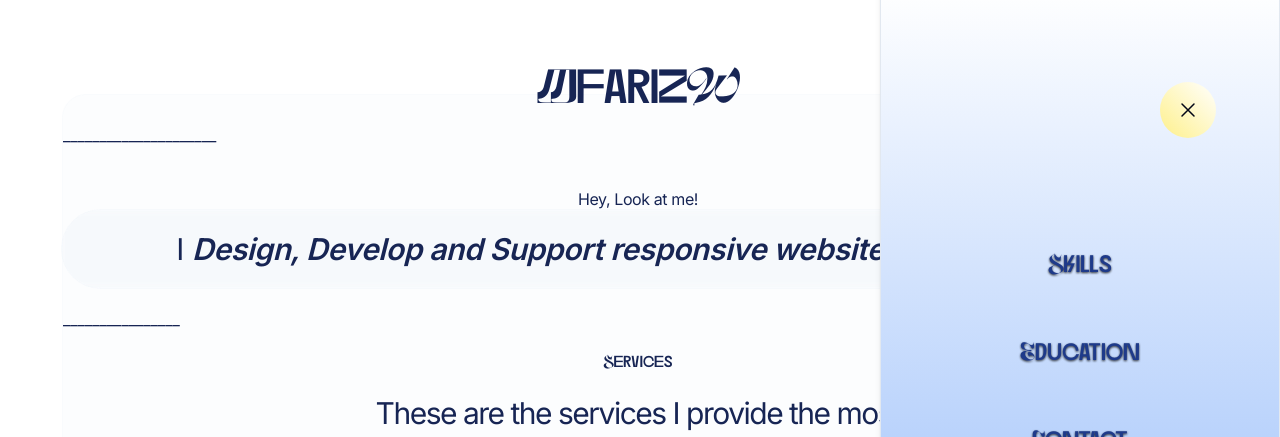
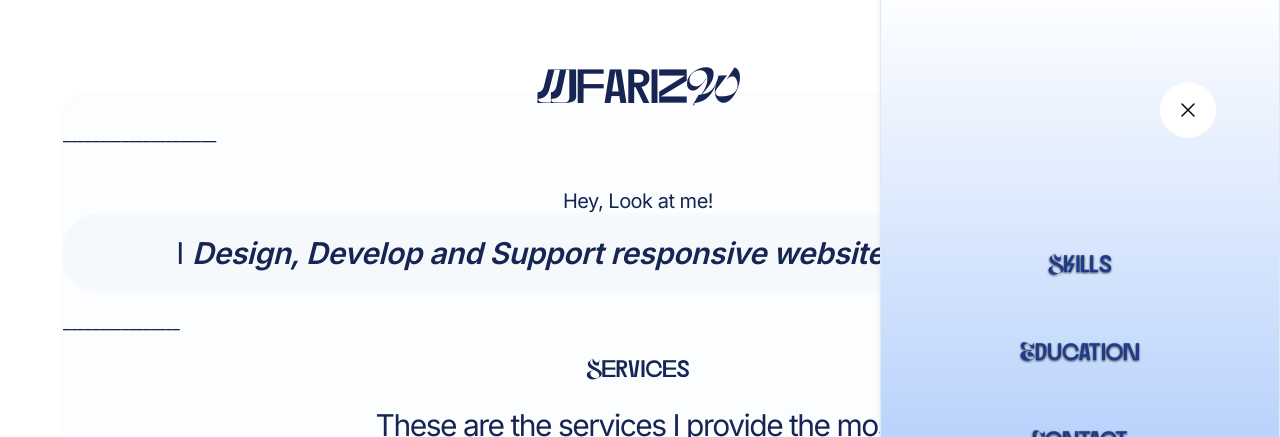
Before and after one commit to farizwrmn/Portofolio, a Next.js app: page / in a window 1280 px wide. Both pictures are taken after a click on the button 1145 px from the left and 49 px from the top of the page. Shown: the top 437 px of the page. Built offline with nearby package versions, Linux system fonts and the light colour scheme.

Commit message:
feat: add background

```diff
--- a/src/app/Contact/page.tsx
+++ b/src/app/Contact/page.tsx
@@ -9,7 +9,7 @@ const Page = () => {
     <Bounded>
       <div className="w-full -inset-[10px] rounded-3xl border border-slate-100/20 bg-slate-200/10 backdrop-blur-sm min-h-screen">
         <Navbar />
-        <div className="flex justify-start m-5">
+        <div className="flex justify-start m-3 absolute inset-4 xl:pt-30 pt-20 xl:ml-44">
           <Link href="/">
             <p className="text-blue-400 tracking-tighter">Home</p>
           </Link>
--- a/src/components/Contact.tsx
+++ b/src/components/Contact.tsx
@@ -79,15 +79,15 @@ const Contact = () => {
 
   return (
     <div
-      className="flex flex-col items-center justify-center p-4 mt-10 inset-20 z-50 absolute top-0 right-0 bottom-0 left-0"
+      className="flex flex-col items-center justify-center p-4 mt-10 inset-20 z-50 absolute align-center"
       ref={container}
     >
-      <h1 className="text-4xl font-bold mb-6 font-dirtyline">contact me</h1>
+      <h1 className="text-3xl font-bold mb-6 font-dirtyline">contact me</h1>
       <div>
         <p className="text-lg mb-4 text-center font-mono tracking-tighter">
           Feel free to reach out to me through any of the platforms below:
         </p>
-        <ul className="list-none text-center flex mt-10 justify-between">
+        <ul className="list-none text-center flex mt-10 justify-between gap-4">
           {contacts.map((contact) => (
             <li key={contact.id}>
               <Link
--- a/src/components/Hero.tsx
+++ b/src/components/Hero.tsx
@@ -5,7 +5,7 @@ const Hero = () => {
     <>
       <div className="mt-10 text-center text-blue-950 hero__heading">
         {" "}
-        <h3 className="text-md tracking-tight">Hey, Look at me!</h3>
+        <h3 className="text-md tracking-tight lg:text-xl">Hey, Look at me!</h3>
       </div>
       <div className="hero text-center tracking-tight text-blue-950 hero__heading1">
         <h1 className="text-3xl not-italic p-5 hero__heading2">
--- a/src/components/MenuButton.tsx
+++ b/src/components/MenuButton.tsx
@@ -21,7 +21,7 @@ type Props = {
 const Menu = ({ link }: Props) => {
   return (
     <Popover>
-      <PopoverTrigger className="fixed right-10 transition hover:scale-105 bg-gradient-to-t from-blue-500 to-white p-4 rounded-full mt-10 xl:m-auto data-[state=open]:zoom-in-120 border-b-4 text-sm">
+      <PopoverTrigger className="fixed right-10 transition hover:scale-105 bg-gradient-to-t from-blue-500 to-white p-4 rounded-full mt-10 xl:m-auto data-[state=open]:zoom-in-120 border-b-4 text-sm z-20">
         <svg
           xmlns="http://www.w3.org/2000/svg"
           fill="none"
@@ -38,7 +38,7 @@ const Menu = ({ link }: Props) => {
         </svg>
       </PopoverTrigger>
       <PopoverContent className="min-w-[400px] min-h-[1280px]">
-        <PopoverClose className="fixed right-16 mt-20 hover:scale-110 bg-gradient-to-tr from-yellow-200 blue-500 to-white p-4 rounded-full">
+        <PopoverClose className="fixed right-16 mt-20 hover:scale-110 bg-white p-4 rounded-full">
           <svg
             xmlns="http://www.w3.org/2000/svg"
             fill="none"
--- a/src/components/Services.tsx
+++ b/src/components/Services.tsx
@@ -32,7 +32,7 @@ const Services = () => {
   return (
     <>
       <div className="m-5">
-        <h3 className="text-blue-950 xl:text-center font-dirtyline">
+        <h3 className="text-blue-950 xl:text-center font-dirtyline xl:text-2xl">
           Services
         </h3>
       </div>
```
